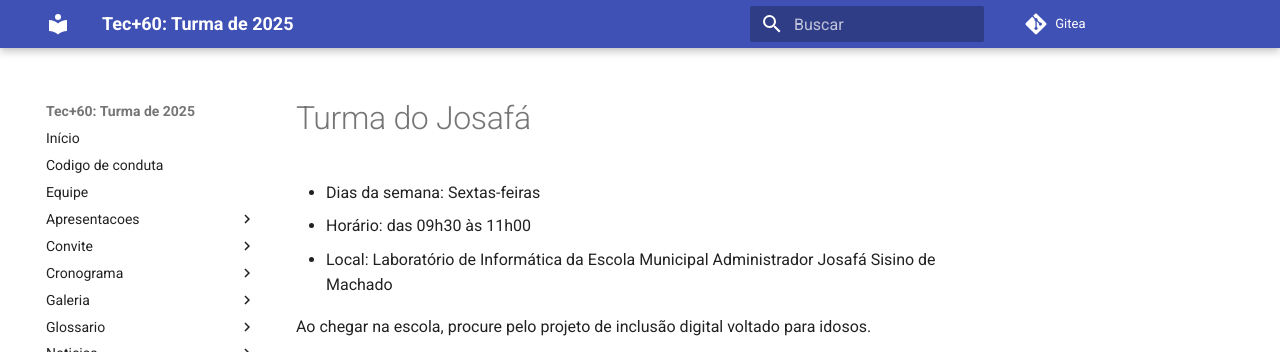
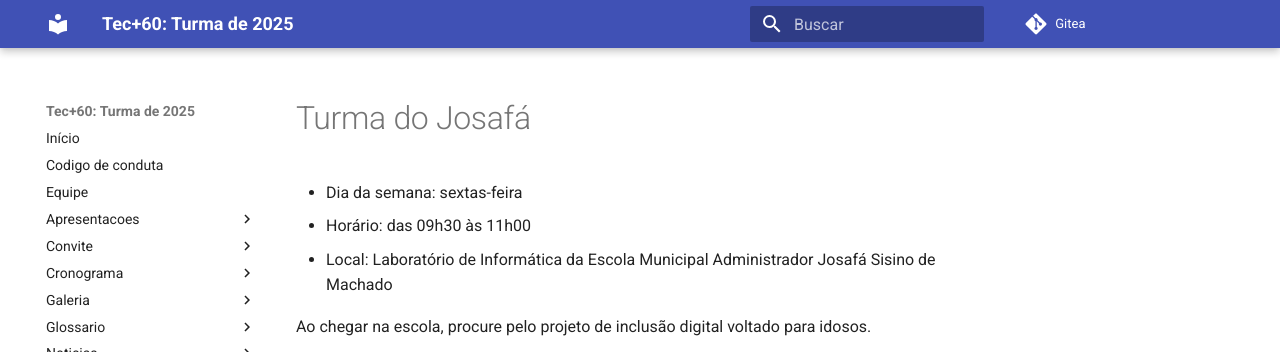
Before and after one commit to tec60/tec60ifrn, an MkDocs documentation site: the page built from docs/turmas/josafa.md, in a window 1280 px wide, cut to the strip 0-352 px from the top of the page. Built offline with MkDocs 1.6.1 and Material for MkDocs 9.7.7, drawn with Linux system fonts in a browser that asks for light colours.

```diff
--- a/docs/turmas/josafa.md
+++ b/docs/turmas/josafa.md
@@ -1,6 +1,6 @@
 # Turma do Josafá
 
-- Dias da semana: Sextas-feiras
+- Dia da semana: sextas-feira
 - Horário: das 09h30 às 11h00
 - Local: Laboratório de Informática da Escola Municipal Administrador Josafá Sisino de Machado
 
```
